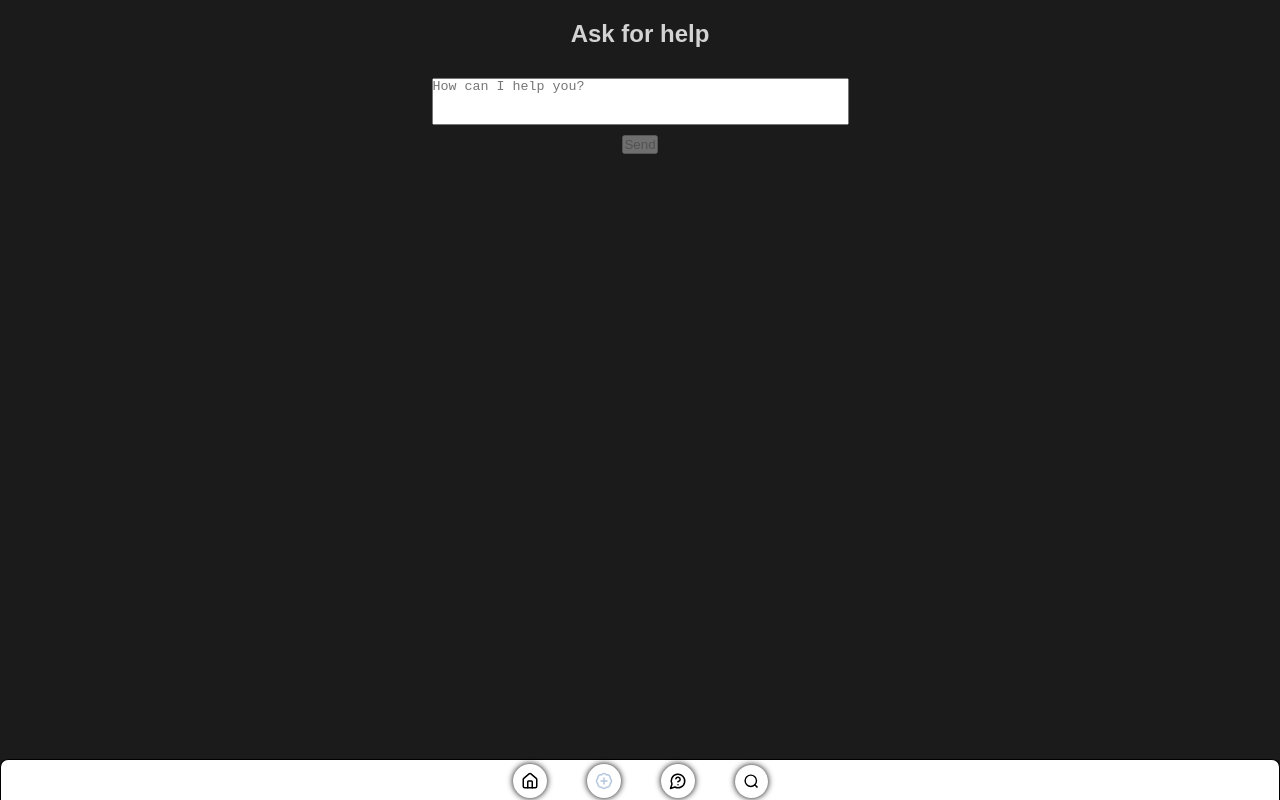
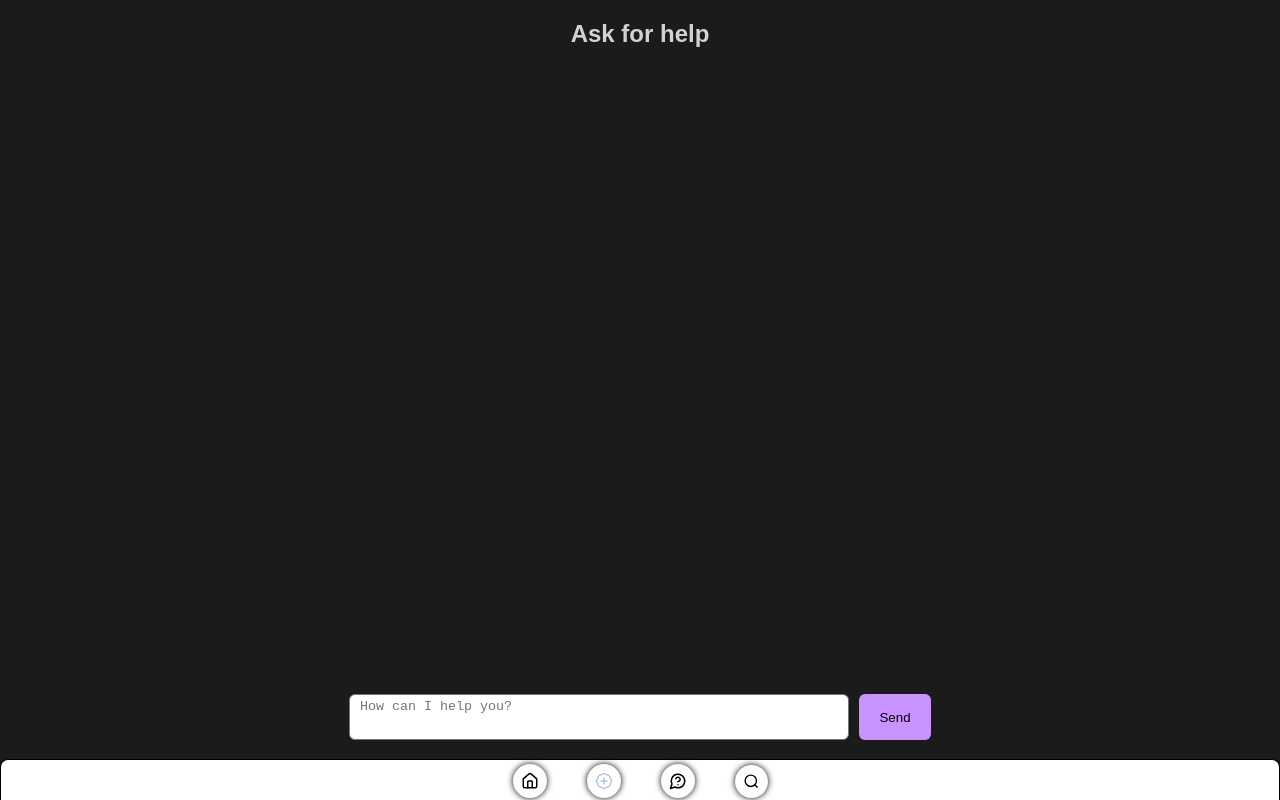
Before and after one commit to colepuls/Dream-Keeper, a React (Vite) app: page /AskAI in a window 1280 px wide. Built offline with nearby package versions, Linux system fonts and the light colour scheme.

Commit message:
Styled help chatbot

```diff
--- a/src/assets/AIChat.css
+++ b/src/assets/AIChat.css
@@ -1,12 +1,29 @@
+html, body {
+  height: 100%;
+  margin: 0;
+  overflow: hidden;
+  font-family: arial;
+}
+
+.header {
+  display: flex;
+  justify-content: center;
+  margin-top: 0px;
+  margin-bottom: 20px;
+  font-size: 24px;
+  font-weight: bold;
+}
+
 .container {
   display: flex;
   flex-direction: column;
-  align-items: center;
-  padding-top: 20px;
+  height: 100vh;
+  padding: 20px;
+  box-sizing: border-box;
 }
 
 .chat-box {
-  max-height: 400px;
+  flex-grow: 1;
   overflow-y: auto;
   width: 100%;
   max-width: 600px;
@@ -14,6 +31,46 @@
   box-sizing: border-box;
   display: flex;
   flex-direction: column;
+
+  scrollbar-width: none;         /* Firefox */
+  -ms-overflow-style: none;      /* IE */
+}
+
+.chat-box::-webkit-scrollbar {
+  display: none;                 /* Chrome/Safari */
+}
+
+.send-message-container {
+  display: flex;
+  flex-direction: row;
+  align-items: flex-start;
+  justify-content: center;
+  margin-top: 20px;
+  margin-bottom: 40px;
+}
+
+.input-text {
+  margin-right: 10px;
+  height: 46px;
+  width: 100%;
+  max-width: 500px;
+  flex-grow: 1;
+  resize: none;
+  border-radius: 6px;
+  padding-left: 10px;
+  padding-top: 4px;
+  color: black;
+  background-color: white;
+}
+
+.send-button {
+  height: 46px;
+  width: 72px;
+  cursor: pointer;
+  background-color: rgb(201, 147, 255);
+  color: black;
+  border: none;
+  border-radius: 6px;
 }
 
 .bubble {
@@ -23,16 +80,20 @@
   max-width: 80%;
   white-space: pre-wrap;
   word-wrap: break-word;
+  line-height: 1.4;
+  font-size: 14px;
 }
 
 .user-bubble {
-  background-color: #cfe9ff;
+  background-color:white;
+  color: black;
   align-self: flex-end;
   margin-left: auto;
 }
 
 .ai-bubble {
-  background-color: #eaeaea;
+  background-color: rgb(201, 147, 255);
+  color: black;
   align-self: flex-start;
   margin-right: auto;
 }
--- a/src/components/AIChat.jsx
+++ b/src/components/AIChat.jsx
@@ -1,4 +1,4 @@
-import { useState } from 'react';
+import { useState, useRef, useEffect } from 'react';
 import { queryOllama } from '../apis/OllamaApi';
 import Navigator from './Navigator';
 import '../assets/AIChat.css';
@@ -7,6 +7,12 @@ export default function AIChat() {
   const [prompt, setPrompt] = useState('');
   const [messages, setMessages] = useState([]);
   const [loading, setLoading] = useState(false);
+
+  const bottomRef = useRef(null);
+
+  useEffect(() => {
+    bottomRef.current?.scrollIntoView({ behavior: 'smooth' });
+  }, [messages, loading])
 
   const handleAsk = async () => {
     if (!prompt.trim()) return;
@@ -36,6 +42,7 @@ export default function AIChat() {
   };
 
   return (
+    <>
       <div className="container">
         <h2 className="header">Ask for help</h2>
 
@@ -49,23 +56,29 @@ export default function AIChat() {
             </div>
           ))}
           {loading && <div className="bubble ai-bubble"><em>Thinking...</em></div>}
+          <div ref={bottomRef} />
         </div>
 
-      <textarea className="input-text"
+        <div className="send-message-container">
+          <textarea
+            className="input-text"
             placeholder="How can I help you?"
             value={prompt}
             onChange={(e) => setPrompt(e.target.value)}
             onKeyDown={handleKeyDown}
             rows={3}
             cols={50}
-        style={{ resize: 'none', marginTop: '10px', marginBottom: '10px' }}
           />
-
-      <button onClick={handleAsk} disabled={loading || !prompt.trim()}>
-        {loading ? 'Thinking...' : 'Send'}
+          <button
+            className="send-button"
+            onClick={handleAsk}
+            disabled={loading || !prompt.trim()}
+          >
+            Send
           </button>
-
+        </div>
+      </div>
       <Navigator />
-    </div>
+    </>
   );
 }
```
Lines whose indentation alone changed are shown as unchanged.
